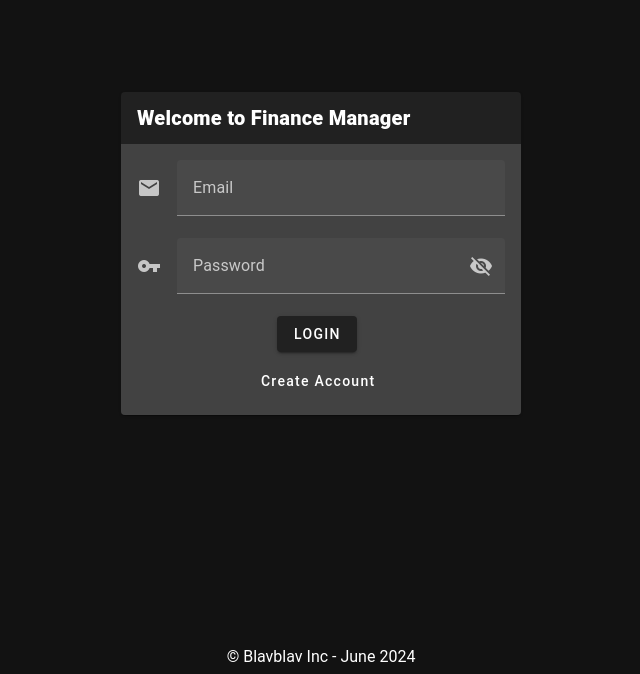
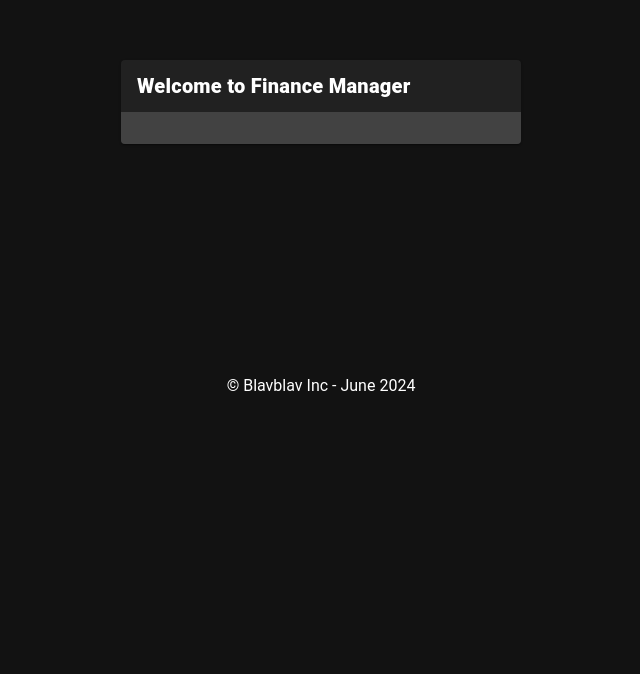
Before and after one commit to MiguelVPrieto/Finance-Manager, a Vue app in the folder Finance-Manager/: page /sign in a window 1280 px wide. Shown: the part 126-800 px from the top of the page, without its empty margins (319-959 px from the left). Built offline with nearby package versions, Linux system fonts and the light colour scheme.

Commit message:
added router

```diff
--- a/Finance-Manager/package.json
+++ b/Finance-Manager/package.json
@@ -9,7 +9,8 @@
   "dependencies": {
     "@mdi/font": "7.0.96",
     "roboto-fontface": "*",
-    "vue": "^3.4.0",
+    "vue": "^3.4.29",
+    "vue-router": "^4.3.3",
     "vuetify": "^3.5.0"
   },
   "devDependencies": {
--- a/Finance-Manager/src/App.vue
+++ b/Finance-Manager/src/App.vue
@@ -1,38 +1,12 @@
 <template>
   <v-app theme="dark">
-    <v-card
-      class="mx-auto"
-      width="400"
-      style="margin-left: 60%; margin-top: 17%;"
-    >
-      <template v-slot:title>
-        <span class="font-weight-black">Welcome to Finance Manager</span>
-      </template>
+    <router-view style="margin-top: -2.5%">
 
-      <v-card-text class="bg-surface-light pt-4">
-        <v-text-field label="Email" prepend-icon="mdi-email"></v-text-field>
-        <v-text-field
-          :append-inner-icon="visible ? 'mdi-eye' : 'mdi-eye-off'"
-          :type="visible ? 'text' : 'password'"
-          label="Password"
-          prepend-icon="mdi-key"
-          @click:append-inner="visible = !visible"
-        ></v-text-field>
-        <v-btn style="margin-left: 38%;">
-          Login
-        </v-btn>
-        <v-btn style="margin-top: 3%; margin-left: 29%" variant="text" class="text-none">
-          Create Account
-        </v-btn>
-      </v-card-text>
-    </v-card>
-    <p style="text-align: center; margin-top: 18%;">&copy Blavblav Inc - June 2024</p>
+    </router-view>
   </v-app>
 </template>
 <script>
 export default {
-  data: () => ({
-    visible: false,
-  }),
+  name: 'App'
 }
 </script>
--- a/Finance-Manager/src/main.js
+++ b/Finance-Manager/src/main.js
@@ -1,20 +1,18 @@
-/**
- * main.js
- *
- * Bootstraps Vuetify and other plugins then mounts the App`
- */
+import { createApp } from 'vue';
+import App from './App.vue';
+import router from './router';
+import { createVuetify } from 'vuetify';
+import 'vuetify/styles';
+import '@mdi/font/css/materialdesignicons.css';
 
-// Plugins
-import { registerPlugins } from '@/plugins'
+const vuetify = createVuetify({
+  theme: {
+    defaultTheme: 'dark',
+  },
+});
 
-// Components
-import App from './App.vue'
+const app = createApp(App);
 
-// Composables
-import { createApp } from 'vue'
-
-const app = createApp(App)
-
-registerPlugins(app)
-
-app.mount('#app')
+app.use(router);
+app.use(vuetify);
+app.mount('#app');
--- /dev/null
+++ b/Finance-Manager/src/router.js
@@ -0,0 +1,23 @@
+import { createRouter, createWebHistory } from 'vue-router';
+import Login from '@/views/Login.vue';
+import Sign from '@/views/Sign.vue';
+
+const routes = [
+  {
+    path: '/',
+    name: 'Login',
+    component: Login
+  },
+  {
+    path: '/sign',
+    name: 'Sign',
+    component: Sign
+  }
+];
+
+const router = createRouter({
+  history: createWebHistory(),
+  routes,
+});
+
+export default router;
--- /dev/null
+++ b/Finance-Manager/src/views/Login.vue
@@ -0,0 +1,36 @@
+<template>
+  <v-app theme="dark">
+    <v-card
+      class="mx-auto"
+      width="400"
+      style="margin-left: 60%; margin-top: 17%;"
+    >
+      <template v-slot:title>
+        <span class="font-weight-black">Welcome to Finance Manager</span>
+      </template>
+
+      <v-card-text class="bg-surface-light pt-4">
+        <v-text-field label="Email" prepend-icon="mdi-email"></v-text-field>
+        <v-text-field
+          :append-inner-icon="visible ? 'mdi-eye' : 'mdi-eye-off'"
+          :type="visible ? 'text' : 'password'"
+          label="Password"
+          prepend-icon="mdi-key"
+          @click:append-inner="visible = !visible"
+        ></v-text-field>
+        <v-btn style="margin-left: 38%;">
+          Login
+        </v-btn>
+        <v-btn style="margin-top: 3%; margin-left: 29%" variant="text" class="text-none">
+          Create Account
+        </v-btn>
+      </v-card-text>
+    </v-card>
+    <p style="text-align: center; margin-top: 18%;">&copy Blavblav Inc - June 2024</p>
+  </v-app>
+</template>
+<script>
+export default {
+  name: 'Login'
+}
+</script>
--- /dev/null
+++ b/Finance-Manager/src/views/Sign.vue
@@ -0,0 +1,23 @@
+<template>
+  <v-app theme="dark">
+    <v-card
+      class="mx-auto"
+      width="400"
+      style="margin-left: 60%; margin-top: 17%;"
+    >
+      <template v-slot:title>
+        <span class="font-weight-black">Welcome to Finance Manager</span>
+      </template>
+
+      <v-card-text class="bg-surface-light pt-4">
+
+      </v-card-text>
+    </v-card>
+    <p style="text-align: center; margin-top: 18%;">&copy Blavblav Inc - June 2024</p>
+  </v-app>
+</template>
+<script>
+export default {
+  name: 'Sign'
+}
+</script>
```
Also changed, not shown: 1 other file (tests, documents, lock files or other folders).
